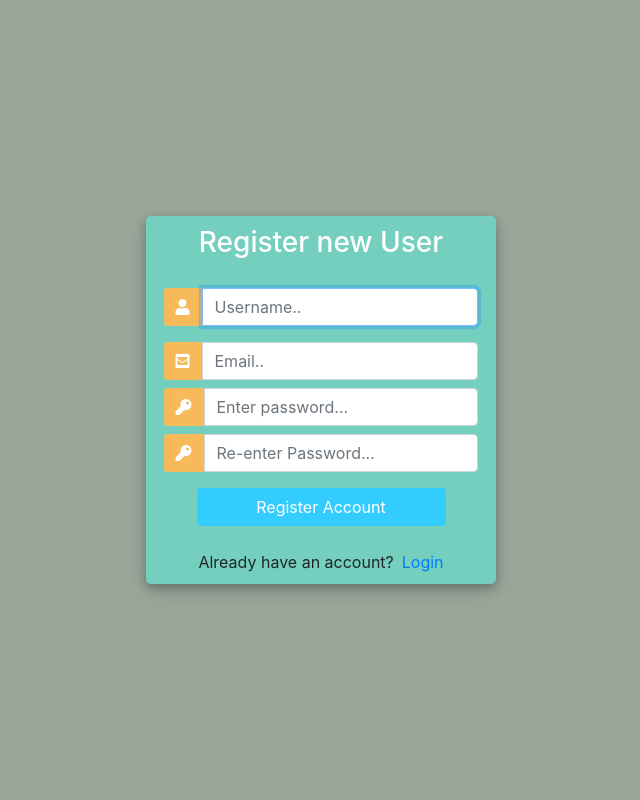
After one commit to zhurb21/django-project, a Django app: page /register/ in a window 1280 px wide. The commit adds this page. Shown: the whole page, without its empty margins (319-959 px from the left). Run offline with Django 3.2, Linux system fonts and the light colour scheme; some libraries are stand-ins or nearby versions.

Commit message:
4 commit

```diff
--- /dev/null
+++ b/django_project/django_app/forms.py
@@ -0,0 +1,11 @@
+from django.forms import ModelForm
+from .models import *
+from django import forms
+from django.contrib.auth.models import User
+from django.contrib.auth.forms import UserCreationForm
+
+
+class CreateUserForm(UserCreationForm):
+    class Meta:
+        model = User
+        fields = ['username', 'email', 'password1', 'password2']
--- /dev/null
+++ b/django_project/django_app/templates/django_app/register.html
@@ -0,0 +1,139 @@
+<!DOCTYPE html>
+<html>
+
+<head>
+	<title>Register Page</title>
+	<link rel="stylesheet" href="https://stackpath.bootstrapcdn.com/bootstrap/4.1.3/css/bootstrap.min.css" integrity="sha384-MCw98/SFnGE8fJT3GXwEOngsV7Zt27NXFoaoApmYm81iuXoPkFOJwJ8ERdknLPMO" crossorigin="anonymous">
+	<script src="https://ajax.googleapis.com/ajax/libs/jquery/3.3.1/jquery.min.js"></script>
+	<link rel="stylesheet" href="https://use.fontawesome.com/releases/v5.6.1/css/all.css" integrity="sha384-gfdkjb5BdAXd+lj+gudLWI+BXq4IuLW5IT+brZEZsLFm++aCMlF1V92rMkPaX4PP" crossorigin="anonymous">
+
+	<style>
+		body,
+		html {
+			margin: 0;
+			padding: 0;
+			height: 100%;
+			background: #99a89b !important;
+		}
+		.user_card {
+			width: 350px;
+			margin-top: auto;
+			margin-bottom: auto;
+			background: #74cfbf;
+			position: relative;
+			display: flex;
+			justify-content: center;
+			flex-direction: column;
+			padding: 10px;
+			box-shadow: 0 4px 8px 0 rgba(0, 0, 0, 0.2), 0 6px 20px 0 rgba(0, 0, 0, 0.19);
+			-webkit-box-shadow: 0 4px 8px 0 rgba(0, 0, 0, 0.2), 0 6px 20px 0 rgba(0, 0, 0, 0.19);
+			-moz-box-shadow: 0 4px 8px 0 rgba(0, 0, 0, 0.2), 0 6px 20px 0 rgba(0, 0, 0, 0.19);
+			border-radius: 5px;
+
+		}
+
+		.form_container {
+			margin-top: 20px;
+		}
+
+		#form-title{
+			color: #fff;
+		}
+		.login_btn {
+			width: 100%;
+			background: #33ccff !important;
+			color: white !important;
+		}
+		.login_btn:focus {
+			box-shadow: none !important;
+			outline: 0px !important;
+		}
+		.login_container {
+			padding: 0 2rem;
+		}
+		.input-group-text {
+			background: #f7ba5b !important;
+			color: white !important;
+			border: 0 !important;
+			border-radius: 0.25rem 0 0 0.25rem !important;
+		}
+		.input_user,
+		.input_pass:focus {
+			box-shadow: none !important;
+			outline: 0px !important;
+		}
+
+	</style>
+
+</head>
+<body>
+	<div class="container h-100">
+		<div class="d-flex justify-content-center h-100">
+			<div class="user_card">
+				<div class="d-flex justify-content-center">
+					<h3 id="form-title">Register new User</h3>
+				</div>
+				<div class="d-flex justify-content-center form_container">
+
+					<form method="POST" action="">
+                        {% csrf_token %}
+						<div class="input-group mb-3">
+							<div class="input-group-append">
+								<span class="input-group-text"><i class="fas fa-user"></i></span>
+							</div>
+							{{form.username}}
+						</div>
+						<div class="input-group mb-2">
+							<div class="input-group-append">
+								<span class="input-group-text"><i class="fas fa-envelope-square"></i></span>
+							</div>
+							{{form.email}}
+						</div>
+						<div class="input-group mb-2">
+							<div class="input-group-append">
+								<span class="input-group-text"><i class="fas fa-key"></i></span>
+							</div>
+							{{form.password1}}
+						</div>
+						<div class="input-group mb-2">
+							<div class="input-group-append">
+								<span class="input-group-text"><i class="fas fa-key"></i></span>
+							</div>
+							{{form.password2}}
+						</div>
+
+				   		<div class="d-flex justify-content-center mt-3 login_container">
+				 			<input class="btn login_btn" type="submit" value="Register Account">
+				   		</div>
+					</form>
+                </div>
+
+                {{form.errors}}
+
+				<div class="mt-4">
+					<div class="d-flex justify-content-center links">
+						Already have an account? <a href="{% url 'login' %}" class="ml-2">Login</a>
+					</div>
+				</div>
+			</div>
+		</div>
+	</div>
+	<script>
+						/* Because i didnt set placeholder values in forms.py they will be set here using vanilla Javascript
+		//We start indexing at one because CSRF_token is considered and input field
+		 */
+
+		//Query All input fields
+		var form_fields = document.getElementsByTagName('input')
+		form_fields[1].placeholder='Username..';
+		form_fields[2].placeholder='Email..';
+		form_fields[3].placeholder='Enter password...';
+		form_fields[4].placeholder='Re-enter Password...';
+
+
+		for (var field in form_fields){
+			form_fields[field].className += ' form-control'
+		}
+	</script>
+</body>
+</html>
--- a/django_project/django_app/urls.py
+++ b/django_project/django_app/urls.py
@@ -3,5 +3,7 @@ from django.urls import path
 from . import views
 
 urlpatterns = [
-    path('', views.homePage),
+    path('', views.homePage, name = "home"),
+    path('register/', views.registerPage, name = "register"),
+    path('login/', views.loginPage, name = "login"),
 ]
--- a/django_project/django_app/views.py
+++ b/django_project/django_app/views.py
@@ -1,7 +1,8 @@
-from django.shortcuts import render
-
+from django.shortcuts import render, redirect
+from django.contrib.auth.forms import UserCreationForm
 from django.http import HttpResponse
 from .models import *
+from .forms import CreateUserForm
 
 # Create your views here.
 def homePage(request):
@@ -12,3 +13,22 @@ def homePage(request):
 
     context = {'asias' : asias, 'americas': americas, 'africas' : africas, 'europes' : europes}
     return render(request, 'django_app/home.html', context)
+
+def registerPage(request):
+    form = CreateUserForm()
+
+
+    if request.method == "POST":
+        form = CreateUserForm(request.POST)
+        if form.is_valid:
+            form.save()
+        return redirect('login')
+
+    context = {'form' : form}
+
+    return render(request, 'django_app/register.html', context)
+
+def loginPage(request):
+    context = {}
+
+    return render(request, 'django_app/login.html', context)
```
Also changed, not shown: django_project/django_app/templates/django_app/home.html (+12 -0 lines), django_project/django_app/templates/django_app/login.html (added, +120 -0 lines), django_project/db.sqlite3.
